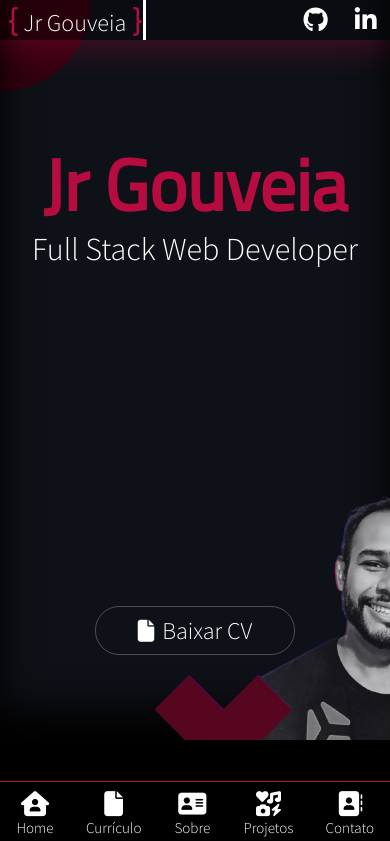
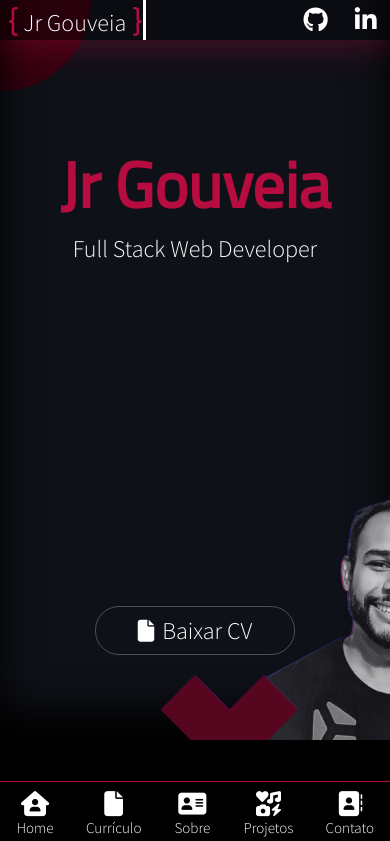
Before and after one commit to jjgouveia/jjgouveia.github.io, a React (Create React App) app: page / in a window 390 px wide. Shown: the top 841 px of the page. Built offline with nearby package versions, Linux system fonts and the light colour scheme.

Commit message:
style: tentaiva 3

```diff
--- a/src/styles/mobile.css
+++ b/src/styles/mobile.css
@@ -56,19 +56,19 @@
   }
 
   .meLogo {
-    margin-left: 118px;
+    margin-left: 88px;
     bottom: 260px;
     position: absolute
   }
 
   .profile__text {
-    font-size: 2.0rem;
+    font-size: 1.5rem;
     padding: 5px .5rem;
   }
 
   .profile__name {
     padding: 10px 0;
-    font-size: 4.5rem;
+    font-size: 4rem;
   }
 
   .profile img {
```
